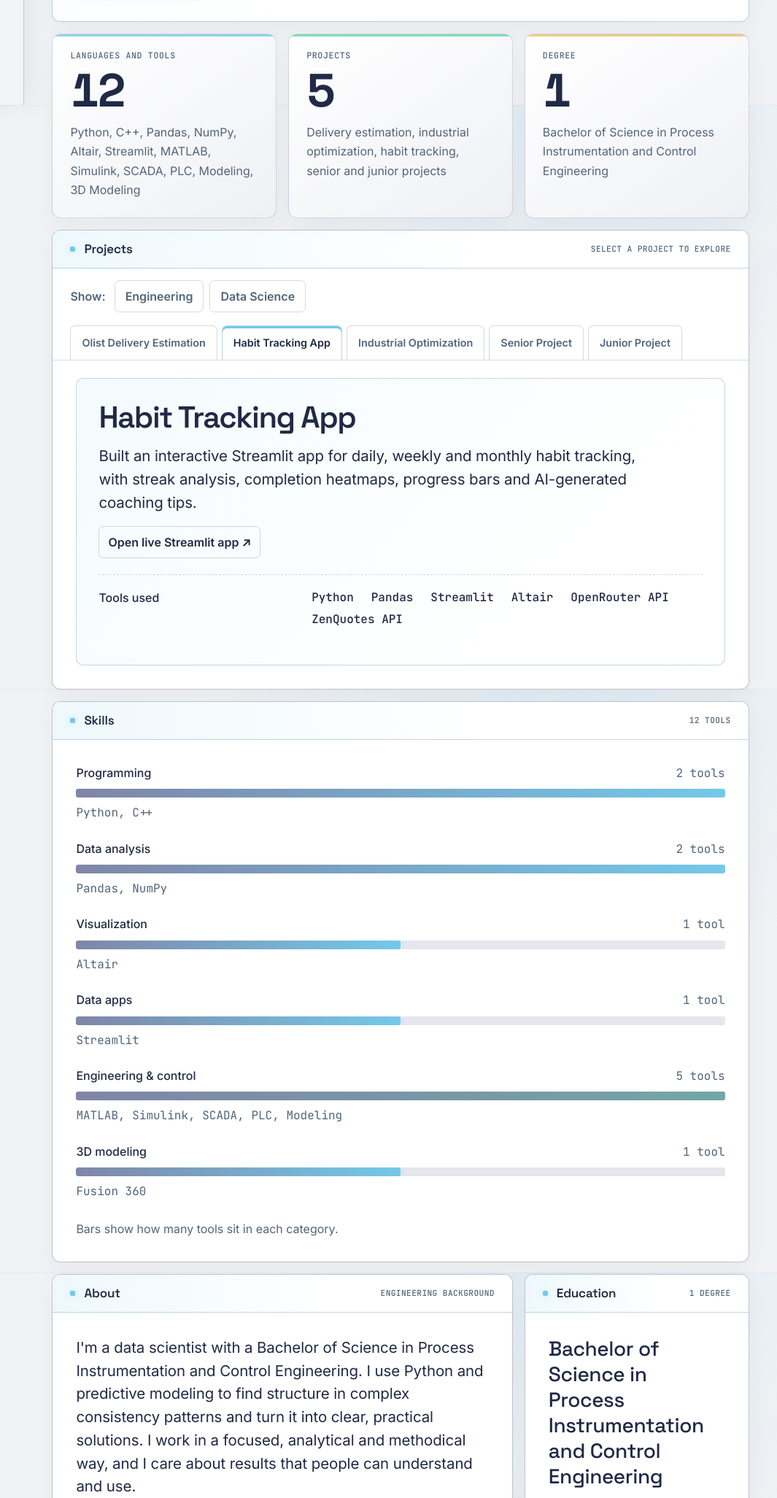
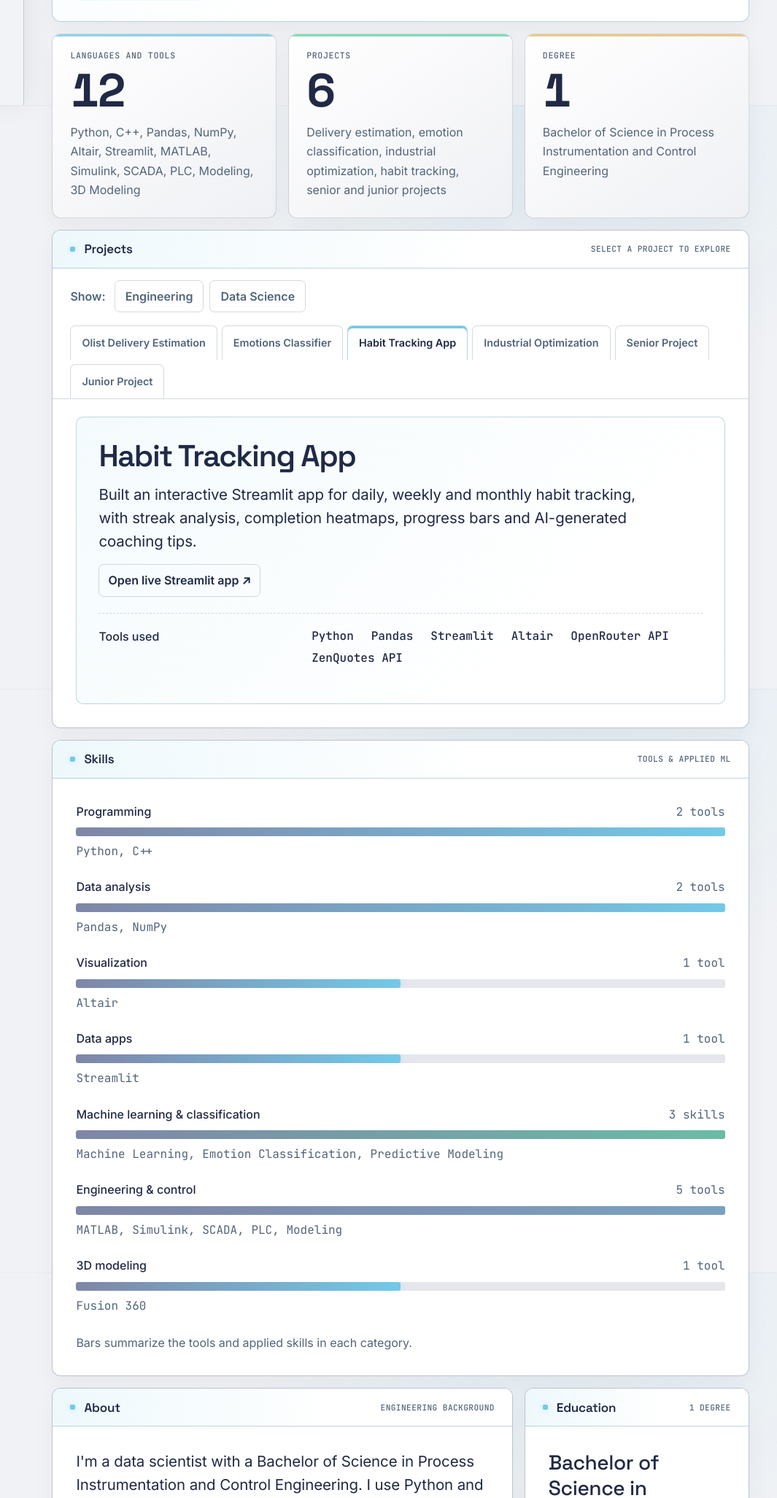
Before and after one commit to fatemahshaker7-sudo/fatemahshaker7-sudo.github.io, a plain HTML site: page index.html in a window 1280 px wide. Shown: the part 656-2709 px from the top of the page at 73% size, without its empty margins (215-1280 px from the left). Drawn offline with Linux system fonts and the light colour scheme.

Commit message:
Update index.html

```diff
--- a/index.html
+++ b/index.html
@@ -1026,8 +1026,8 @@
         </div>
         <div class="panel kpi">
           <p class="kpi-label">Projects</p>
-          <p class="kpi-value">5</p>
-          <p class="kpi-note">Delivery estimation, industrial optimization, habit tracking, senior and junior projects</p>
+          <p class="kpi-value">6</p>
+          <p class="kpi-note">Delivery estimation, emotion classification, industrial optimization, habit tracking, senior and junior projects</p>
         </div>
         <div class="panel kpi">
           <p class="kpi-label">Degree</p>
@@ -1049,6 +1049,7 @@
         </div>
         <div class="project-tabs" role="tablist" aria-label="Projects">
           <button class="project-tab" id="tab-olist" role="tab" aria-selected="false" aria-controls="project-olist" tabindex="-1">Olist Delivery Estimation</button>
+          <button class="project-tab" id="tab-emotions" role="tab" aria-selected="false" aria-controls="project-emotions" tabindex="-1">Emotions Classifier</button>
           <button class="project-tab" id="tab-habit" role="tab" aria-selected="true" aria-controls="project-habit" tabindex="0">Habit Tracking App</button>
           <button class="project-tab" id="tab-industrial" role="tab" aria-selected="false" aria-controls="project-industrial" tabindex="-1">Industrial Optimization</button>
           <button class="project-tab" id="tab-senior" role="tab" aria-selected="false" aria-controls="project-senior" tabindex="-1">Senior Project</button>
@@ -1065,6 +1066,17 @@
             <dl class="kv">
               <div><dt>Tools used</dt><dd><ul class="items"><li>Python</li><li>Pandas</li><li>NumPy</li><li>Scikit-learn</li><li>Machine Learning</li><li>Streamlit</li></ul></dd></div>
               <div><dt>Key result</dt><dd>4.39-day mean absolute error (MAE) on unseen test data.</dd></div>
+            </dl>
+          </article>
+          <article class="case" id="project-emotions" role="tabpanel" aria-labelledby="tab-emotions" hidden>
+            <h3>Emotions Classifier</h3>
+            <p class="lead">Built an interactive emotion-classification application that applies machine learning to predict emotions through a Streamlit interface.</p>
+            <p style="margin-top:16px; display:flex; flex-wrap:wrap; gap:8px">
+              <a href="https://emotionsclassifier2.streamlit.app/" target="_blank" rel="noopener noreferrer">Open live Streamlit app ↗</a>
+              <a href="https://github.com/fatemahshaker7-sudo/Projects/tree/main/Emotions_Classifier" target="_blank" rel="noopener noreferrer">View GitHub project ↗</a>
+            </p>
+            <dl class="kv">
+              <div><dt>Related skills</dt><dd><ul class="items"><li>Python</li><li>Machine Learning</li><li>Emotion Classification</li><li>Streamlit</li></ul></dd></div>
             </dl>
           </article>
           <article class="case" id="project-habit" role="tabpanel" aria-labelledby="tab-habit">
@@ -1101,7 +1113,7 @@
       <section class="panel p-skills" id="skills" aria-labelledby="skills-title">
         <div class="panel-head">
           <h2 class="panel-title" id="skills-title">Skills</h2>
-          <p class="panel-meta">12 tools</p>
+          <p class="panel-meta">Tools &amp; applied ML</p>
         </div>
         <div class="panel-body">
           <ul class="bars" id="bars">
@@ -1126,6 +1138,11 @@
               <p class="bar-items">Streamlit</p>
             </li>
             <li class="bar-row">
+              <div class="bar-top"><span>Machine learning &amp; classification</span><span class="bar-count">3 skills</span></div>
+              <span class="bar-track" aria-hidden="true"><span class="bar-fill" style="--n:3"></span></span>
+              <p class="bar-items">Machine Learning, Emotion Classification, Predictive Modeling</p>
+            </li>
+            <li class="bar-row">
               <div class="bar-top"><span>Engineering &amp; control</span><span class="bar-count">5 tools</span></div>
               <span class="bar-track" aria-hidden="true"><span class="bar-fill" style="--n:5"></span></span>
               <p class="bar-items">MATLAB, Simulink, SCADA, PLC, Modeling</p>
@@ -1136,7 +1153,7 @@
               <p class="bar-items">Fusion 360</p>
             </li>
           </ul>
-          <p class="chart-note">Bars show how many tools sit in each category.</p>
+          <p class="chart-note">Bars summarize the tools and applied skills in each category.</p>
         </div>
       </section>
 
@@ -1284,7 +1301,7 @@
       /* Independent discipline filters: neither selected shows all projects. */
       var filterButtons = Array.prototype.slice.call(document.querySelectorAll('.filter-btn'));
       var engineeringSelected = false, dataScienceSelected = false;
-      var allProjectIds = ['tab-olist','tab-habit','tab-industrial','tab-senior','tab-junior'];
+      var allProjectIds = ['tab-olist','tab-emotions','tab-habit','tab-industrial','tab-senior','tab-junior'];
       function applyProjectFilter() {
         filterButtons.forEach(function (button) {
           var selected = button.getAttribute('data-filter') === 'engineering' ? engineeringSelected : dataScienceSelected;
@@ -1293,7 +1310,7 @@
         var allowed;
         if (engineeringSelected && dataScienceSelected) allowed = ['tab-industrial','tab-senior'];
         else if (engineeringSelected) allowed = ['tab-junior'];
-        else if (dataScienceSelected) allowed = ['tab-olist','tab-habit'];
+        else if (dataScienceSelected) allowed = ['tab-olist','tab-emotions','tab-habit'];
         else allowed = allProjectIds.slice();
         projectTabs.forEach(function (tab) {
           var show = allowed.indexOf(tab.id) !== -1;
```
